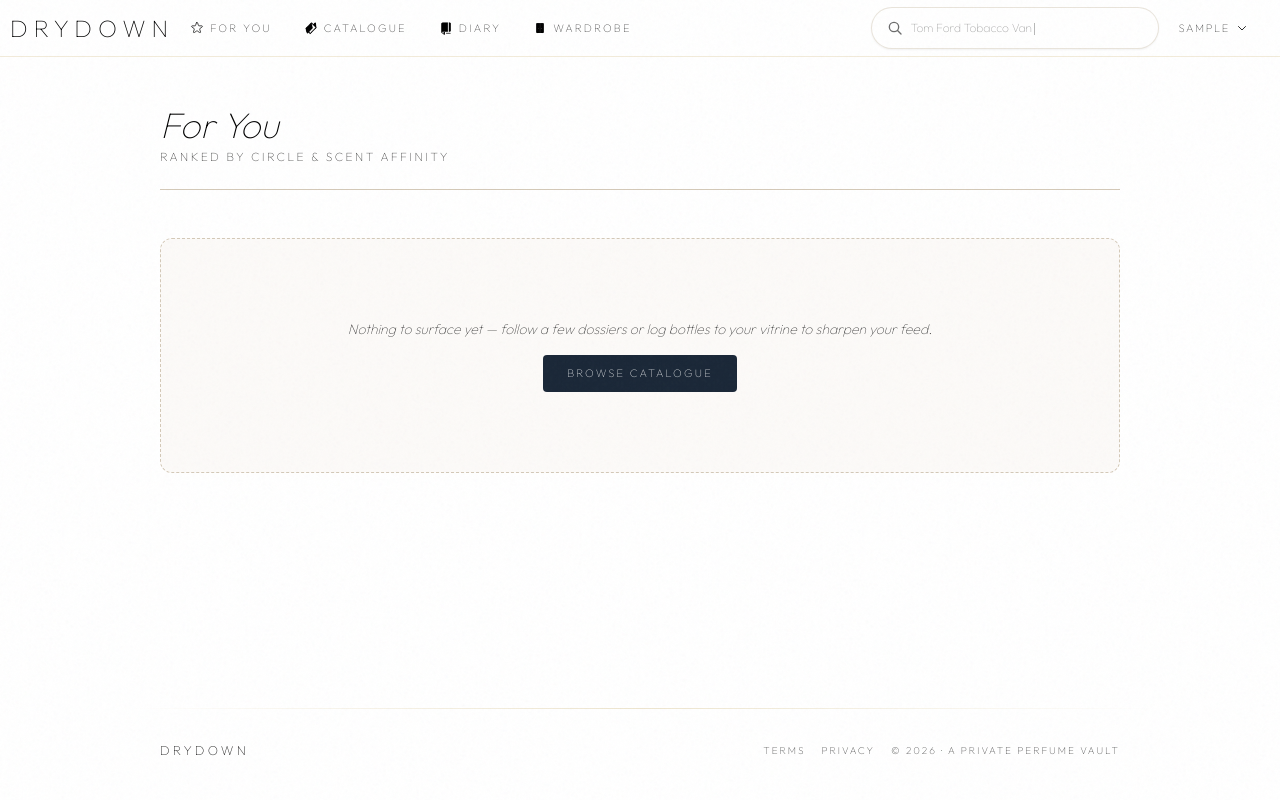
After one commit to Shahmir-Riddo/drydwn, a Django app: page /user/for-you/ in a window 1280 px wide. The commit adds this page. Run offline with Django 5.2, Linux system fonts and the light colour scheme; the visitor is signed in with stand-in values (Sample User, id 1); data comes from the database, SQL or seed files in the repository; data that the repository does not hold is empty; some libraries are stand-ins or nearby versions; some web fonts are replaced.

Commit message:
Add For You feed ranked by recency decay, follow-graph proximity, and note/house taste overlap
Scores other users' wardrobe activity: exponential recency decay,
direct/second-degree follow boost, shared notes and house match
against the viewer's own wardrobe, and personal rating weight.

```diff
--- a/accounts/urls.py
+++ b/accounts/urls.py
@@ -11,6 +11,7 @@ urlpatterns = [
     path('profile/', views.profile, name='profile'),
     path('profile/edit/', views.edit_profile, name='edit_profile'),
     path('settings/', views.settings_view, name='settings'),
+    path('for-you/', views.for_you, name='for_you'),
     path('wardrobe/', views.wardrobe_index, name='wardrobe'),
     path('wardrobe/add/<int:fragrance_id>/', views.add_to_wardrobe, name='add_to_wardrobe'),
     path('wardrobe/remove/<int:item_id>/', views.remove_from_wardrobe, name='remove_from_wardrobe'),
--- a/accounts/views.py
+++ b/accounts/views.py
@@ -1,9 +1,11 @@
+import math
 from django.shortcuts import render, redirect, get_object_or_404
 from django.contrib.auth import login
 from django.contrib.auth.decorators import login_required
 from django.contrib import messages
+from django.utils import timezone
 from catalog.models import Fragrance
-from .models import Profile, WardrobeItem, UserSettings
+from .models import Profile, WardrobeItem, UserSettings, Follow
 from .forms import SignupForm, EditProfileForm, WardrobeItemForm, UserSettingsForm
 
 
@@ -49,6 +51,73 @@ def edit_profile(request):
     else:
         form = EditProfileForm(instance=profile_obj)
     return render(request, 'accounts/edit_profile.html', {'form': form})
+
+
+@login_required
+def for_you(request):
+    """Personalized activity feed of other users' wardrobe adds, ranked by a
+    weighted blend of recency decay, follow-graph proximity, and fragrance-taste
+    overlap (shared houses/notes) with the viewer's own wardrobe."""
+    now = timezone.now()
+
+    following_ids = set(Follow.objects.filter(follower=request.user).values_list('following_id', flat=True))
+    second_degree_ids = set(
+        Follow.objects.filter(follower_id__in=following_ids)
+        .values_list('following_id', flat=True)
+    ) - following_ids - {request.user.id}
+
+    my_wardrobe = (
+        WardrobeItem.objects.filter(user=request.user)
+        .select_related('fragrance')
+        .prefetch_related('fragrance__top_notes', 'fragrance__heart_notes', 'fragrance__base_notes')
+    )
+    my_house_ids = set()
+    my_note_ids = set()
+    for w in my_wardrobe:
+        my_house_ids.add(w.fragrance.house_id)
+        my_note_ids.update(n.id for n in w.fragrance.top_notes.all())
+        my_note_ids.update(n.id for n in w.fragrance.heart_notes.all())
+        my_note_ids.update(n.id for n in w.fragrance.base_notes.all())
+
+    # Bound the candidate pool to the most recent activity so scoring stays cheap.
+    candidates = (
+        WardrobeItem.objects
+        .exclude(user=request.user)
+        .select_related('user__profile', 'fragrance', 'fragrance__house')
+        .prefetch_related('fragrance__top_notes', 'fragrance__heart_notes', 'fragrance__base_notes')
+        .order_by('-added_at')[:500]
+    )
+
+    scored = []
+    for item in candidates:
+        age_hours = max((now - item.added_at).total_seconds() / 3600, 0)
+        recency_score = 100 * math.exp(-age_hours / (24 * 7))
+
+        if item.user_id in following_ids:
+            social_score = 60
+        elif item.user_id in second_degree_ids:
+            social_score = 25
+        else:
+            social_score = 0
+
+        item_note_ids = (
+            {n.id for n in item.fragrance.top_notes.all()}
+            | {n.id for n in item.fragrance.heart_notes.all()}
+            | {n.id for n in item.fragrance.base_notes.all()}
+        )
+        shared_notes = len(item_note_ids & my_note_ids)
+        house_match = item.fragrance.house_id in my_house_ids
+        taste_score = shared_notes * 4 + (12 if house_match else 0)
+
+        rating_score = (item.personal_rating or 0) * 3
+
+        total_score = recency_score + social_score + taste_score + rating_score
+        scored.append((total_score, item))
+
+    scored.sort(key=lambda pair: pair[0], reverse=True)
+    feed = [item for _, item in scored[:30]]
+
+    return render(request, 'accounts/for_you.html', {'feed': feed})
 
 
 SETTINGS_SECTIONS = [
--- /dev/null
+++ b/templates/accounts/for_you.html
@@ -0,0 +1,74 @@
+{% extends "base.html" %}
+
+{% block title %}For You — DRYDOWN{% endblock %}
+
+{% block content %}
+<div class="space-y-12">
+
+    <!-- Header -->
+    <div class="flex flex-col sm:flex-row sm:items-end justify-between gap-4 border-b border-sand pb-6">
+        <div>
+            <h1 class="font-serif text-3xl sm:text-4xl font-medium text-tuxedo italic">For You</h1>
+            <p class="font-label text-xs uppercase tracking-[0.2em] text-tobacco mt-1">Ranked by Circle & Scent Affinity</p>
+        </div>
+    </div>
+
+    {% if feed %}
+    <div class="grid grid-cols-1 sm:grid-cols-2 lg:grid-cols-3 gap-8">
+        {% for item in feed %}
+        <div class="group bg-linen border border-sand rounded-xl p-5 flex flex-col justify-between hover:border-brass transition-all duration-500 ease-luxury shadow-xs hover:shadow-md">
+            <div class="space-y-4">
+                <a href="{% url 'catalog:fragrance_detail' pk=item.fragrance.pk %}" class="block relative aspect-square overflow-hidden p-6 flex items-center justify-center">
+                    {% if item.fragrance.source_image_url %}
+                    <div class="absolute inset-0 animate-pulse bg-sand/40 skeleton"></div>
+                    <img src="{% url 'catalog:fragrance_image' pk=item.fragrance.pk %}" alt="{{ item.fragrance.name }}" loading="lazy" class="relative w-full h-full object-contain object-bottom opacity-0 transition-opacity duration-500 group-hover:scale-105 transition-transform duration-700 ease-luxury z-10" onload="this.classList.add('opacity-100');this.previousElementSibling.remove();" onerror="this.previousElementSibling.remove();">
+                    {% else %}
+                    <div class="text-center space-y-1 z-10">
+                        <span class="font-serif text-3xl italic text-sand/60 block">{{ item.fragrance.name|slice:":1" }}</span>
+                        <span class="font-label text-[9px] uppercase tracking-[0.2em] text-tobacco block">Portrait</span>
+                    </div>
+                    {% endif %}
+                    <div class="absolute inset-0 bg-gradient-to-tr from-cream/20 via-transparent to-brass/5 pointer-events-none z-0"></div>
+                </a>
+
+                <div class="space-y-2">
+                    <div class="flex items-center justify-between">
+                        <p class="font-label text-[10px] uppercase tracking-[0.25em] text-tobacco">{{ item.fragrance.house.name }}</p>
+                        <span class="font-label text-[9px] uppercase tracking-[0.2em] text-brass border-b border-brass/30">{{ item.shelf }}</span>
+                    </div>
+
+                    <h3 class="font-serif text-lg text-espresso group-hover:text-brass transition-colors duration-500 ease-luxury truncate">
+                        <a href="{% url 'catalog:fragrance_detail' pk=item.fragrance.pk %}">
+                            {{ item.fragrance.name }}
+                        </a>
+                    </h3>
+
+                    <div class="flex items-center justify-between pt-1 border-t border-sand/40">
+                        <div class="flex items-center gap-1.5" title="Rating: {{ item.personal_rating|default:'Unrated' }}">
+                            {% for i in "12345" %}
+                                {% if item.personal_rating and forloop.counter <= item.personal_rating %}
+                                    <span class="dot-filled"></span>
+                                {% else %}
+                                    <span class="dot-hollow"></span>
+                                {% endif %}
+                            {% endfor %}
+                        </div>
+                        <span class="font-label text-[10px] uppercase tracking-[0.15em] text-tobacco">
+                            @{{ item.user.username }}
+                        </span>
+                    </div>
+                </div>
+            </div>
+        </div>
+        {% endfor %}
+    </div>
+    {% else %}
+    <div class="text-center py-20 border border-dashed border-sand rounded-xl bg-linen/20 space-y-4">
+        <p class="font-serif text-sm italic text-tobacco">Nothing to surface yet — follow a few dossiers or log bottles to your vitrine to sharpen your feed.</p>
+        <a href="{% url 'catalog:index' %}" class="inline-block font-label text-[11px] uppercase tracking-[0.2em] text-white bg-navy px-6 py-2.5 rounded hover:bg-navy/90 transition-all">
+            Browse Catalogue
+        </a>
+    </div>
+    {% endif %}
+</div>
+{% endblock %}
--- a/templates/base.html
+++ b/templates/base.html
@@ -125,6 +125,12 @@
 
                 <!-- Section 2 (center-left): Nav -->
                 <nav class="hidden md:flex items-center gap-8 justify-self-start">
+                    {% if user.is_authenticated %}
+                    <a href="{% url 'accounts:for_you' %}" class="flex items-center gap-1.5 font-label text-[11px] font-semibold uppercase tracking-[0.2em] text-tobacco hover:text-tuxedo transition-colors duration-500 ease-luxury relative after:absolute after:bottom-[-2px] after:left-0 after:w-0 hover:after:w-full after:h-[1px] after:bg-brass after:transition-all after:duration-500 after:ease-luxury">
+                        <svg class="w-3.5 h-3.5" fill="none" stroke="currentColor" viewBox="0 0 24 24"><path stroke-linecap="round" stroke-linejoin="round" stroke-width="1.5" d="M11.049 2.927c.3-.921 1.603-.921 1.902 0l1.519 4.674a1 1 0 00.95.69h4.915c.969 0 1.371 1.24.588 1.81l-3.976 2.888a1 1 0 00-.363 1.118l1.518 4.674c.3.922-.755 1.688-1.538 1.118l-3.976-2.888a1 1 0 00-1.176 0l-3.976 2.888c-.783.57-1.838-.196-1.538-1.118l1.518-4.674a1 1 0 00-.363-1.118l-3.976-2.888c-.784-.57-.38-1.81.588-1.81h4.914a1 1 0 00.951-.69l1.519-4.674z"/></svg>
+                        For You
+                    </a>
+                    {% endif %}
                     <a href="{% url 'catalog:index' %}" class="flex items-center gap-1.5 font-label text-[11px] font-semibold uppercase tracking-[0.2em] text-tobacco hover:text-tuxedo transition-colors duration-500 ease-luxury relative after:absolute after:bottom-[-2px] after:left-0 after:w-0 hover:after:w-full after:h-[1px] after:bg-brass after:transition-all after:duration-500 after:ease-luxury"><img src="{% static 'icons/catalogue.png' %}" alt="" class="w-3.5 h-3.5">Catalogue</a>
                     <a href="{% url 'diary:index' %}" class="flex items-center gap-1.5 font-label text-[11px] font-semibold uppercase tracking-[0.2em] text-tobacco hover:text-tuxedo transition-colors duration-500 ease-luxury relative after:absolute after:bottom-[-2px] after:left-0 after:w-0 hover:after:w-full after:h-[1px] after:bg-brass after:transition-all after:duration-500 after:ease-luxury"><img src="{% static 'icons/diary.png' %}" alt="" class="w-3.5 h-3.5">Diary</a>
                     <a href="{% url 'accounts:wardrobe' %}" class="flex items-center gap-1.5 font-label text-[11px] font-semibold uppercase tracking-[0.2em] text-tobacco hover:text-tuxedo transition-colors duration-500 ease-luxury relative after:absolute after:bottom-[-2px] after:left-0 after:w-0 hover:after:w-full after:h-[1px] after:bg-brass after:transition-all after:duration-500 after:ease-luxury"><img src="{% static 'icons/wardrobe.png' %}" alt="" class="w-3.5 h-3.5">Wardrobe</a>
@@ -291,6 +297,12 @@
                     <input type="text" name="q" placeholder="Search…" class="w-full px-3 py-2 bg-transparent text-[12px] font-sans text-espresso placeholder-tobacco/60 border-b border-sand focus:border-brass focus:outline-none">
                 </form>
                 <div class="flex flex-col pt-2 font-label text-[11px] uppercase tracking-[0.18em]">
+                    {% if user.is_authenticated %}
+                    <a href="{% url 'accounts:for_you' %}" class="flex items-center gap-2 px-1 py-2.5 text-tobacco hover:text-brass border-b border-sand/20 transition-colors duration-300">
+                        <svg class="w-4 h-4" fill="none" stroke="currentColor" viewBox="0 0 24 24"><path stroke-linecap="round" stroke-linejoin="round" stroke-width="1.5" d="M11.049 2.927c.3-.921 1.603-.921 1.902 0l1.519 4.674a1 1 0 00.95.69h4.915c.969 0 1.371 1.24.588 1.81l-3.976 2.888a1 1 0 00-.363 1.118l1.518 4.674c.3.922-.755 1.688-1.538 1.118l-3.976-2.888a1 1 0 00-1.176 0l-3.976 2.888c-.783.57-1.838-.196-1.538-1.118l1.518-4.674a1 1 0 00-.363-1.118l-3.976-2.888c-.784-.57-.38-1.81.588-1.81h4.914a1 1 0 00.951-.69l1.519-4.674z"/></svg>
+                        For You
+                    </a>
+                    {% endif %}
                     <a href="{% url 'catalog:index' %}" class="flex items-center gap-2 px-1 py-2.5 text-tobacco hover:text-brass border-b border-sand/20 transition-colors duration-300"><img src="{% static 'icons/catalogue.png' %}" alt="" class="w-4 h-4">Catalogue</a>
                     <a href="{% url 'diary:index' %}" class="flex items-center gap-2 px-1 py-2.5 text-tobacco hover:text-brass border-b border-sand/20 transition-colors duration-300"><img src="{% static 'icons/diary.png' %}" alt="" class="w-4 h-4">Diary</a>
                     <a href="{% url 'accounts:wardrobe' %}" class="flex items-center gap-2 px-1 py-2.5 text-tobacco hover:text-brass border-b border-sand/20 transition-colors duration-300"><img src="{% static 'icons/wardrobe.png' %}" alt="" class="w-4 h-4">Wardrobe</a>
```
